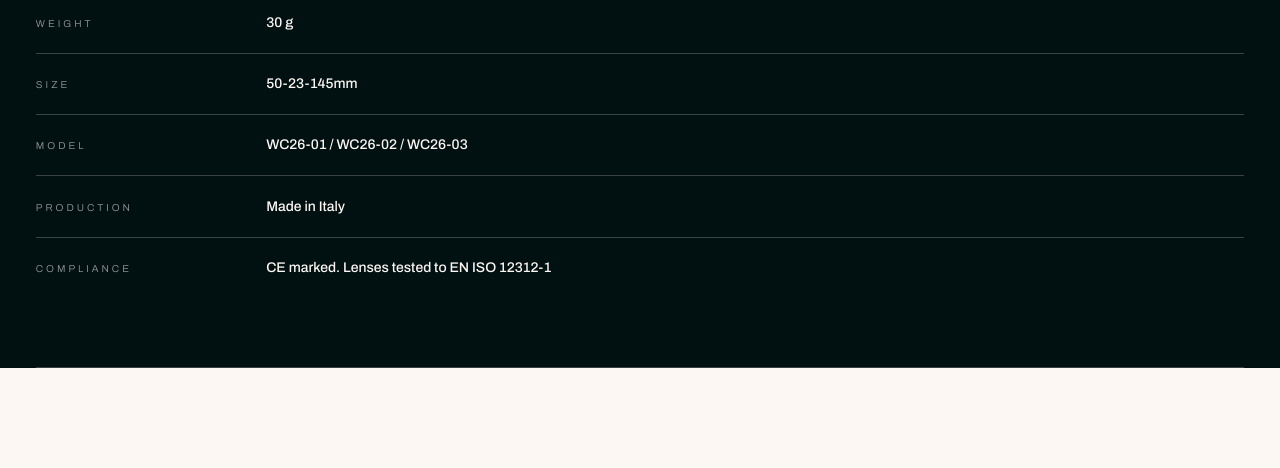
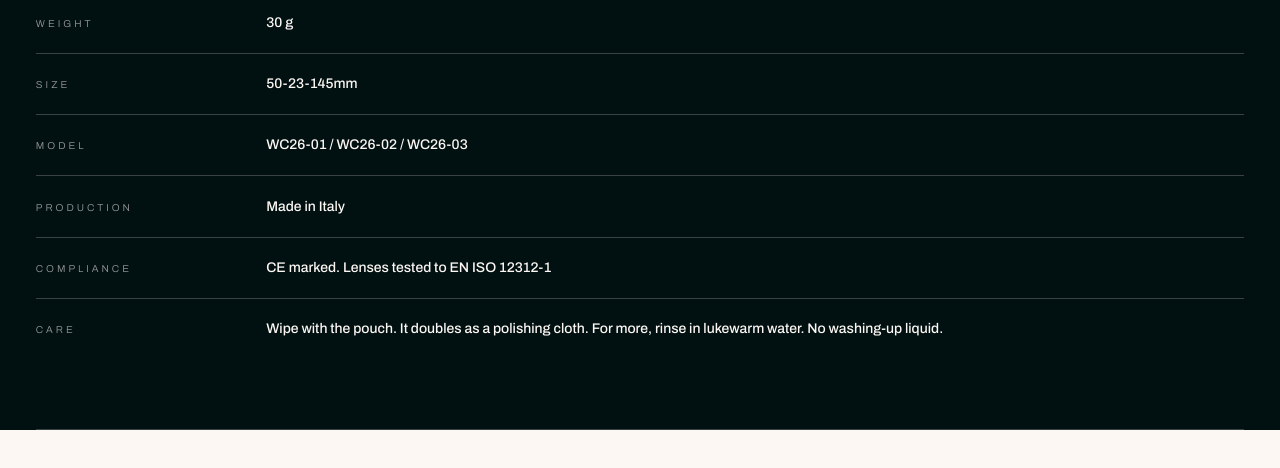
Before and after one commit to utsikt/huski-eyewear-startsida, a plain HTML site: page index.html in a window 1280 px wide. Shown: the part 2764-3232 px from the top of the page. Drawn offline with Linux system fonts and the light colour scheme.

Commit message:
huski eyewear: CARE row with Jessica's care advice
Co-Authored-By: Claude Opus 5.5 <noreply@anthropic.com>

```diff
--- a/index.html
+++ b/index.html
@@ -779,6 +779,10 @@
         <div class="m">COMPLIANCE</div>
         <div class="tech-val">CE marked. Lenses tested to EN ISO 12312-1</div>
       </div>
+      <div class="tech-row">
+        <div class="m">CARE</div>
+        <div class="tech-val">Wipe with the pouch. It doubles as a polishing cloth. For more, rinse in lukewarm water. No washing-up liquid.</div>
+      </div>
     </div>
 
     <div class="tech-divider"></div>
```
